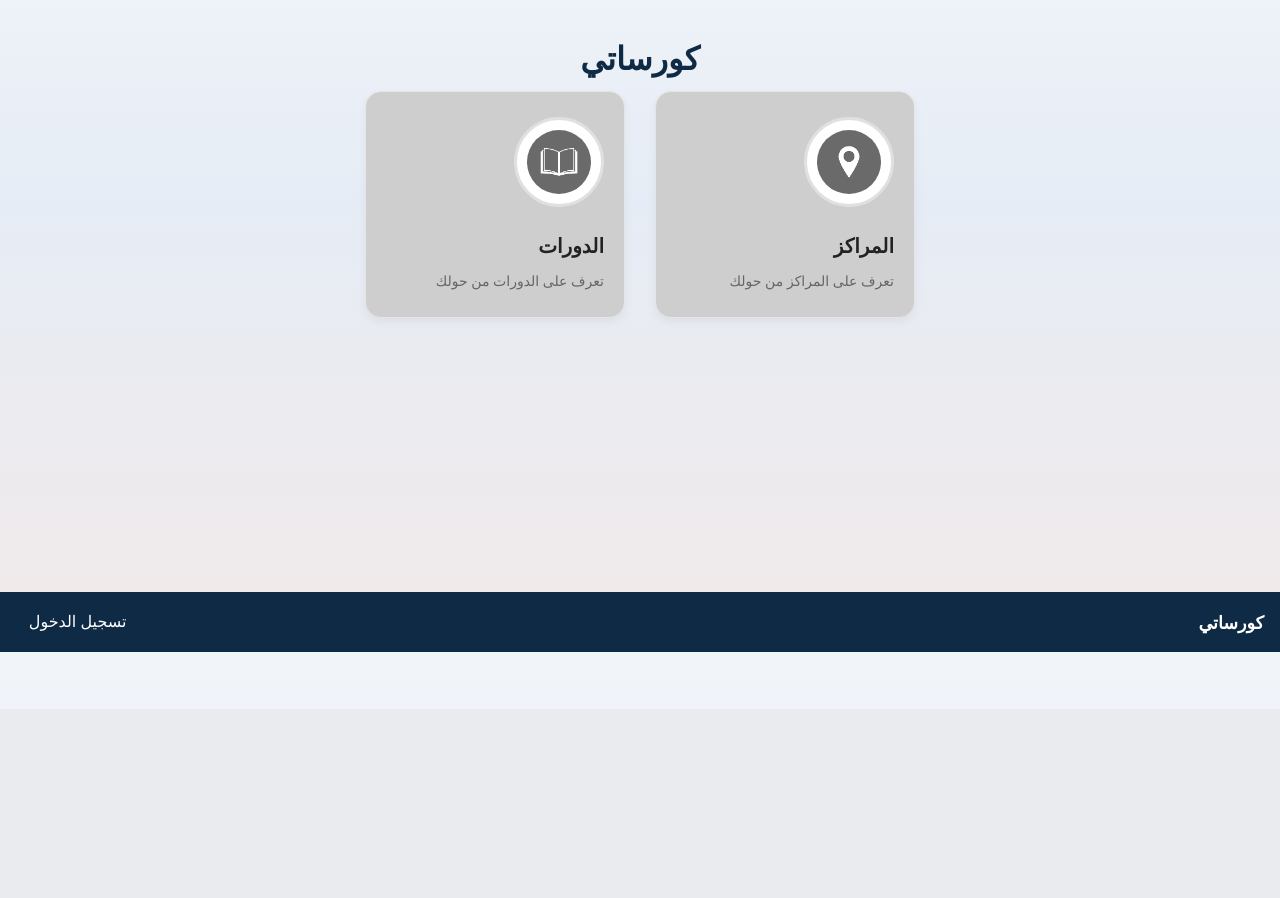
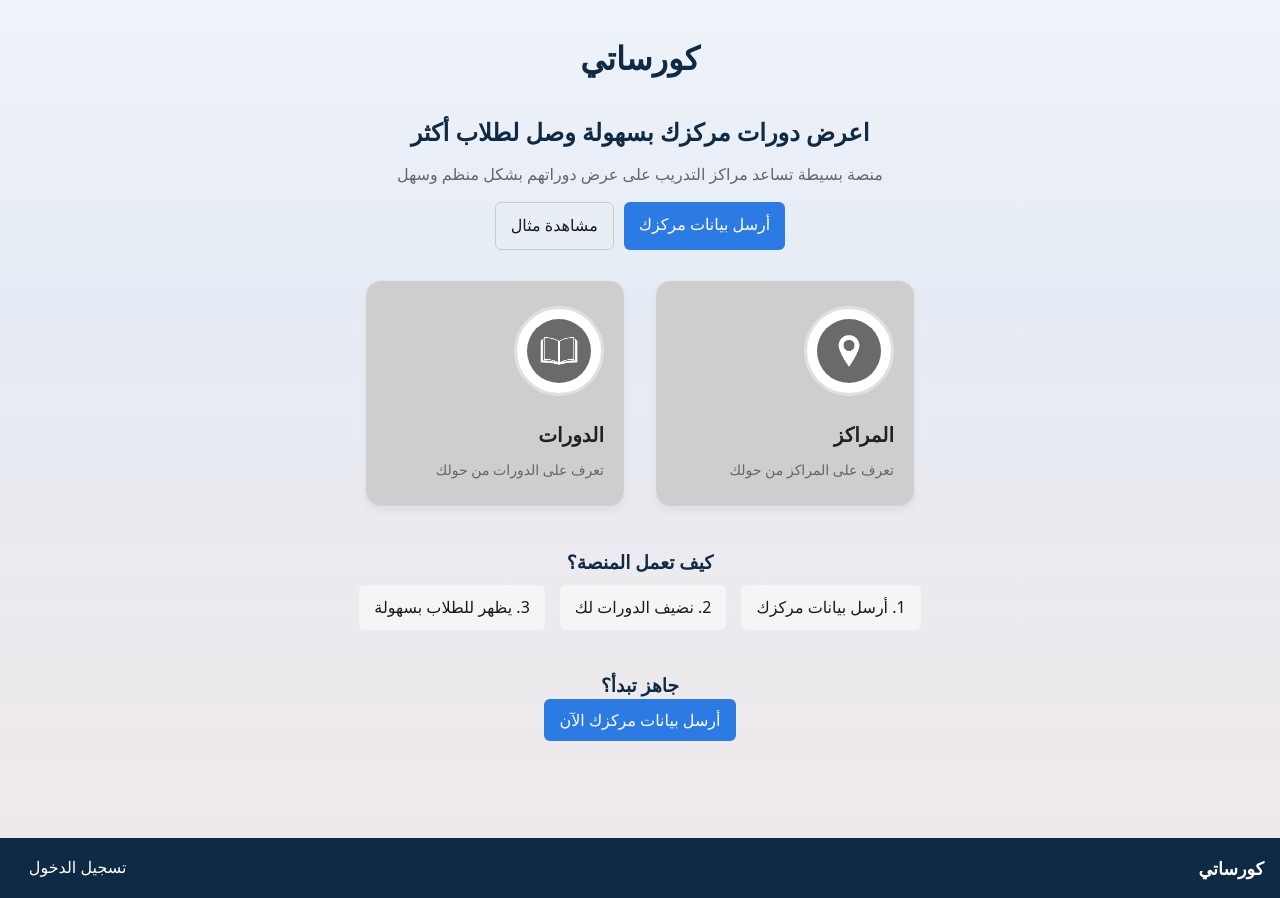
Before and after one commit to Abuali12/corsati, a Django app: page / in a window 1280 px wide. Shown: the part 91-989 px from the top of the page. Before the commit the page ends 743 px from the top, so only its background shows below. Run offline with Django 5.2, Linux system fonts and the light colour scheme.

Commit message:
added supabase fields and urls

```diff
--- a/hub/core/models/centers.py
+++ b/hub/core/models/centers.py
@@ -21,7 +21,7 @@ class Center(models.Model):
 
 
     logo= models.ImageField(upload_to='centers/logos/%y/%m', blank=True, null=True , verbose_name='صورة الشعار')
-
+    logo_url= models.URLField(blank=True, null=True, verbose_name='رابط الشعار')
     contact_phone= models.CharField(max_length=15, verbose_name='رقم التواصل', blank=True, null=True)
     contact_email= models.EmailField(verbose_name='البريد الإلكتروني')
     website= models.URLField(blank=True, null=True, verbose_name='الموقع الإلكتروني')
--- a/hub/core/models/courses.py
+++ b/hub/core/models/courses.py
@@ -12,6 +12,7 @@ class Course(models.Model):
 
 
     image= models.ImageField(upload_to='courses/images/%y/%m', blank=True, verbose_name='اعلان الدورة')
+    image_url= models.URLField(blank=True, null=True, verbose_name='رابط اعلان الدورة')
     short_discription= models.CharField(max_length=300, verbose_name='وصف مختصر')
     learning_outcomes=models.TextField(verbose_name='مخرجات الدورة')
     details= models.TextField(verbose_name='التفاصيل')
--- a/hub/core/static/core/css/index.css
+++ b/hub/core/static/core/css/index.css
@@ -9,6 +9,65 @@
     font-size: 32px;
     margin-bottom: 30px;
     color: #333;
+}
+
+.hero {
+    text-align: center;
+    margin: 30px 0;
+}
+
+.hero h2 {
+    font-size: 24px;
+    margin-bottom: 10px;
+}
+
+.hero p {
+    color: #666;
+    margin-bottom: 15px;
+}
+
+.hero-actions {
+    display: flex;
+    justify-content: center;
+    gap: 10px;
+}
+
+.cta-primary {
+    background: #2c7be5;
+    color: white;
+    padding: 10px 15px;
+    border-radius: 6px;
+    text-decoration: none;
+}
+
+.cta-secondary {
+    border: 1px solid #ccc;
+    padding: 10px 15px;
+    border-radius: 6px;
+    text-decoration: none;
+}
+
+.how-it-works {
+    text-align: center;
+    margin: 40px 0;
+}
+
+.steps {
+    display: flex;
+    justify-content: center;
+    gap: 15px;
+    flex-wrap: wrap;
+}
+
+.step {
+    background: #f5f5f5;
+    padding: 10px 15px;
+    border-radius: 6px;
+}
+
+.final-cta {
+    text-align: center;
+    margin: 40px 0;
 }
 
 /* Layout */
--- a/hub/templates/centers/centers.html
+++ b/hub/templates/centers/centers.html
@@ -64,7 +64,9 @@
 
 
                 <a href="{% url 'center' center.slug %}">
-                    {% if center.logo %}
+                    {% if center.logo_url %}
+                        <img src="{{ center.logo_url }}" alt="">
+                    {% elif center.logo %}
                         <img src="{{ center.logo.url }}" alt="">
                     {% endif %}
 
--- a/hub/templates/core/index.html
+++ b/hub/templates/core/index.html
@@ -14,6 +14,19 @@
 
 <h1>كورساتي</h1>
 
+<!-- 🔥 HERO SECTION -->
+<section class="hero">
+    <h2>اعرض دورات مركزك بسهولة وصل لطلاب أكثر</h2>
+    <p>منصة بسيطة تساعد مراكز التدريب على عرض دوراتهم بشكل منظم وسهل</p>
+
+    <div class="hero-actions">
+        <a href="{% url 'add_center' %}" class="cta-primary">أرسل بيانات مركزك</a>
+        <a href="{% url 'centers' %}" class="cta-secondary">مشاهدة مثال</a>
+    </div>
+</section>
+
+
+<!-- 🔹 EXISTING FEATURES (keep them) -->
 <main class="features">
 
     <div class="feature-card">
@@ -26,7 +39,6 @@
         </a>
     </div>
 
-
     <div class="feature-card">
         <a href="{% url 'courses' %}">
             <img src="{% static 'core/imgs/book.png' %}" alt="courses logo">
@@ -36,6 +48,26 @@
             </dl>
         </a>
     </div>
+
 </main>
 
+
+<!-- 🔥 HOW IT WORKS -->
+<section class="how-it-works">
+    <h3>كيف تعمل المنصة؟</h3>
+
+    <div class="steps">
+        <div class="step">1. أرسل بيانات مركزك</div>
+        <div class="step">2. نضيف الدورات لك</div>
+        <div class="step">3. يظهر للطلاب بسهولة</div>
+    </div>
+</section>
+
+
+
+<section class="final-cta">
+    <h3>جاهز تبدأ؟</h3>
+    <a href="{% url 'add_center' %}" class="cta-primary">أرسل بيانات مركزك الآن</a>
+</section>
+
 {% endblock content %}
--- a/hub/templates/courses/course.html
+++ b/hub/templates/courses/course.html
@@ -16,7 +16,9 @@
     <!-- ===== HERO SECTION ===== -->
     <div class="course-hero">
 
-        {% if course.image %}
+        {% if course.image_url %}
+            <img src="{{ course.image_url }}" alt="{{ course.title }}" class="course-hero-image">
+        {% elif course.image %}
             <img src="{{ course.image.url }}" alt="{{ course.title }}" class="course-hero-image">
         {% endif %}
 
--- a/hub/templates/courses/courses.html
+++ b/hub/templates/courses/courses.html
@@ -86,7 +86,9 @@
 
             <a href="{% url 'course' course.slug %}" class="course-link">
 
-                {% if course.image %}
+                {% if course.image_url %}
+                    <img src="{{ course.image_url }}" alt="{{ course.title }}">
+                {% elif course.image %}
                     <img src="{{ course.image.url }}" alt="{{ course.title }}">
                 {% else  %}
                     <img src="{% static 'core/imgs/course_placeholder.jpeg' %}" alt="">
```
Also changed, not shown: hub/templates/centers/center.html (+12 -2 lines), hub/templates/centers/center_dashboard.html (+14 -3 lines), hub/core/migrations/0012_center_logo_url_course_image_url.py (added). Lines whose indentation alone changed are shown as unchanged.
